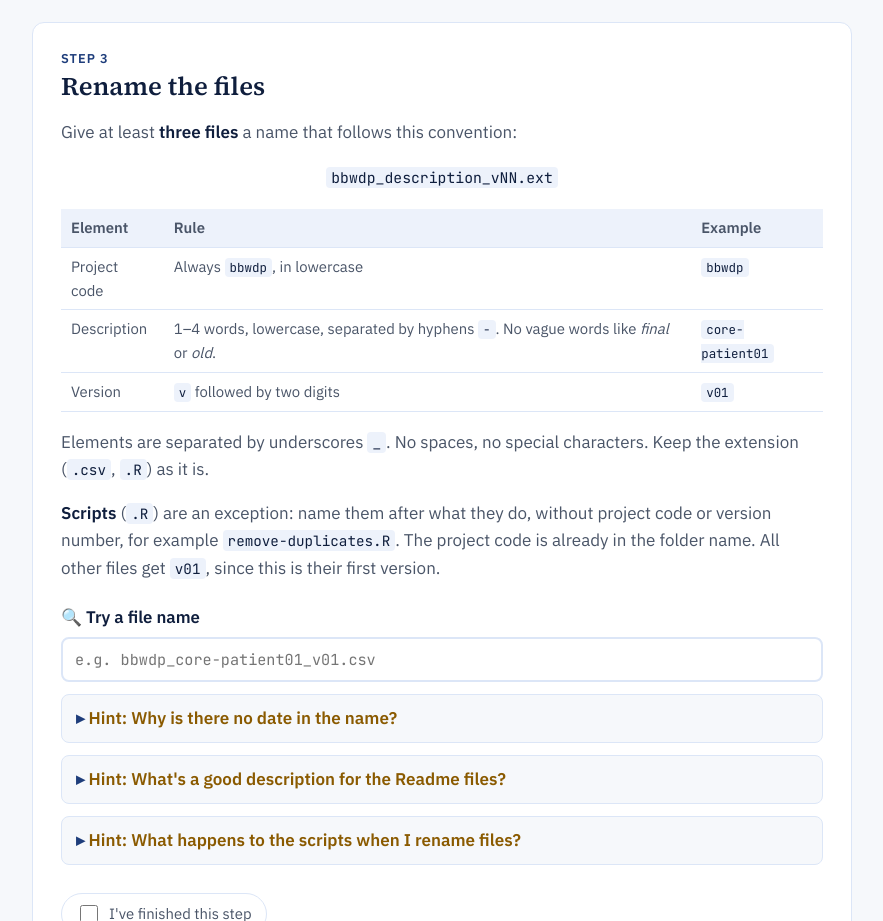
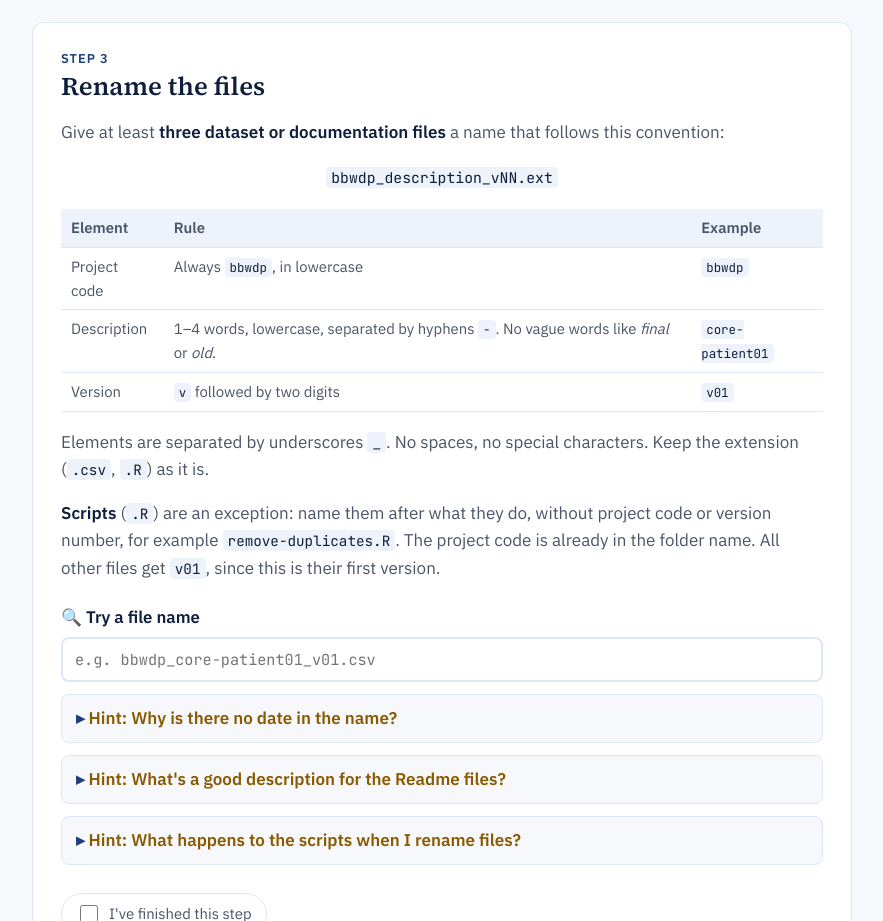
Before and after one commit to PaulaRS/data-package-workshop, a plain HTML site: page index.html in a window 1280 px wide. Shown: the part 2036-2957 px from the top of the page, without its empty margins (198-1081 px from the left). Drawn offline with Linux system fonts and the light colour scheme.

Commit message:
Step 3: rename at least three dataset or documentation files

```diff
--- a/index.html
+++ b/index.html
@@ -230,7 +230,7 @@
   <section class="card step" id="step-3">
     <div class="step-label">Step 3</div>
     <h2>Rename the files</h2>
-    <p>Give at least <strong>three files</strong> a name that follows this convention:</p>
+    <p>Give at least <strong>three dataset or documentation files</strong> a name that follows this convention:</p>
     <p style="text-align:center;font-size:1.1rem"><code>bbwdp_description_vNN.ext</code></p>
     <table>
       <tr><th>Element</th><th>Rule</th><th>Example</th></tr>
```
Also changed, not shown: 1 other file.
